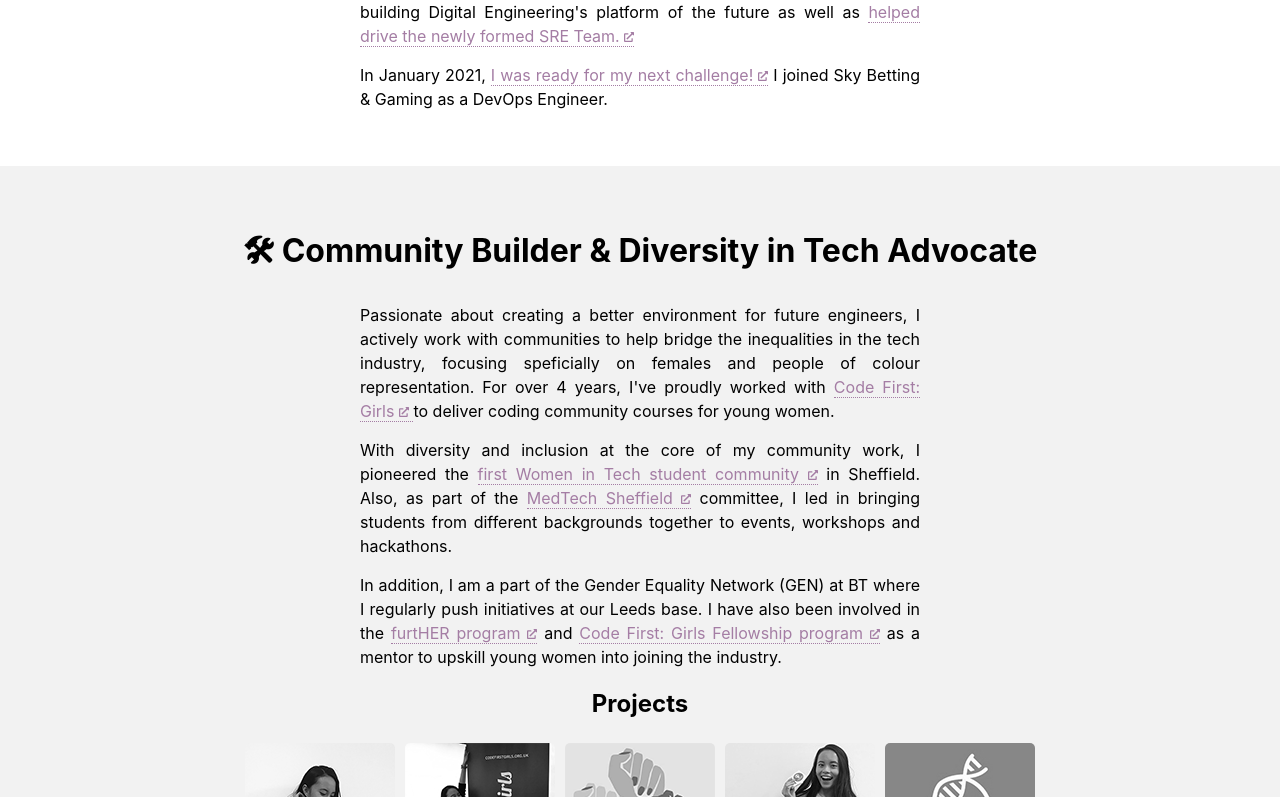
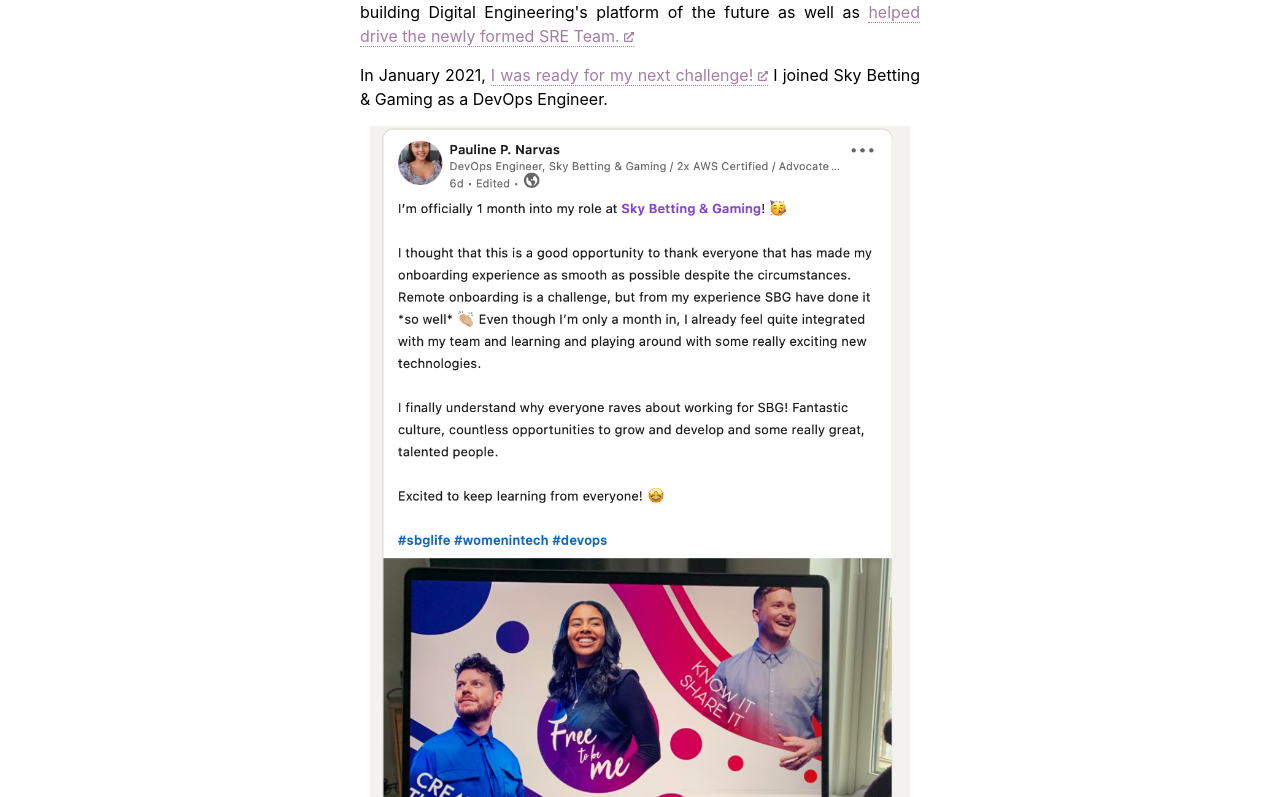
Before and after one commit to pawlean/nextpn, a Next.js app: page / in a window 1280 px wide. Shown: the part 2643-3440 px from the top of the page. Built offline with nearby package versions, Linux system fonts and the light colour scheme.

Commit message:
Add LinkedIn post

```diff
--- a/components/digieng.js
+++ b/components/digieng.js
@@ -151,11 +151,19 @@ function DigiEng() {
         </a>{" "}
         I joined Sky Betting & Gaming as a DevOps Engineer.
       </p>
+      <img
+        src="/images/linkedinposts.png"
+        alt="LinkedIn post on joining SBG"
+        className="sbg"
+      />
 
       <style jsx>
         {`
           .external {
             width: 10px;
+          }
+          .sbg {
+            width: 45%;
           }
         `}
       </style>
```
Also changed, not shown: public/images/linkedinposts.png (added).
